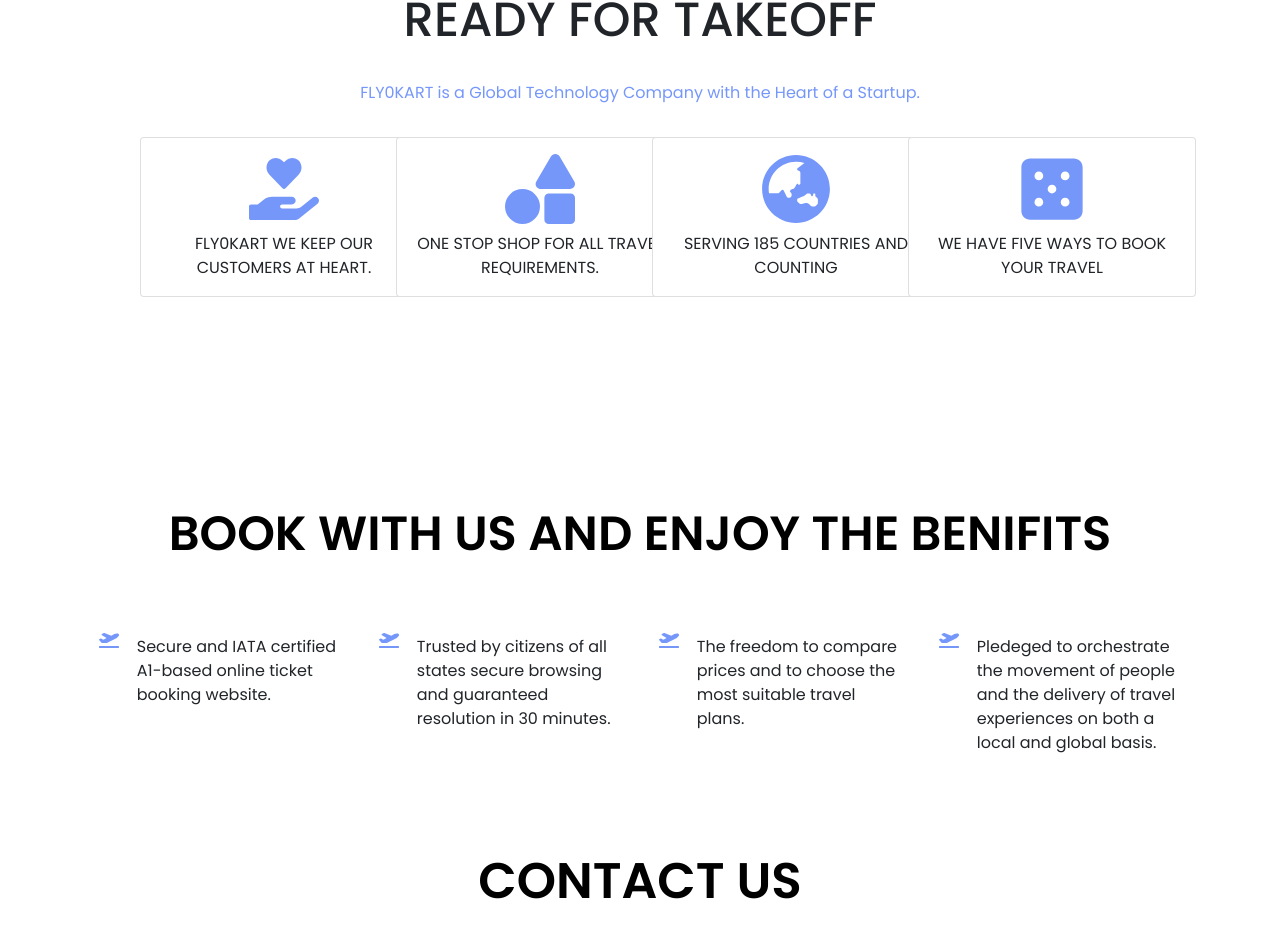
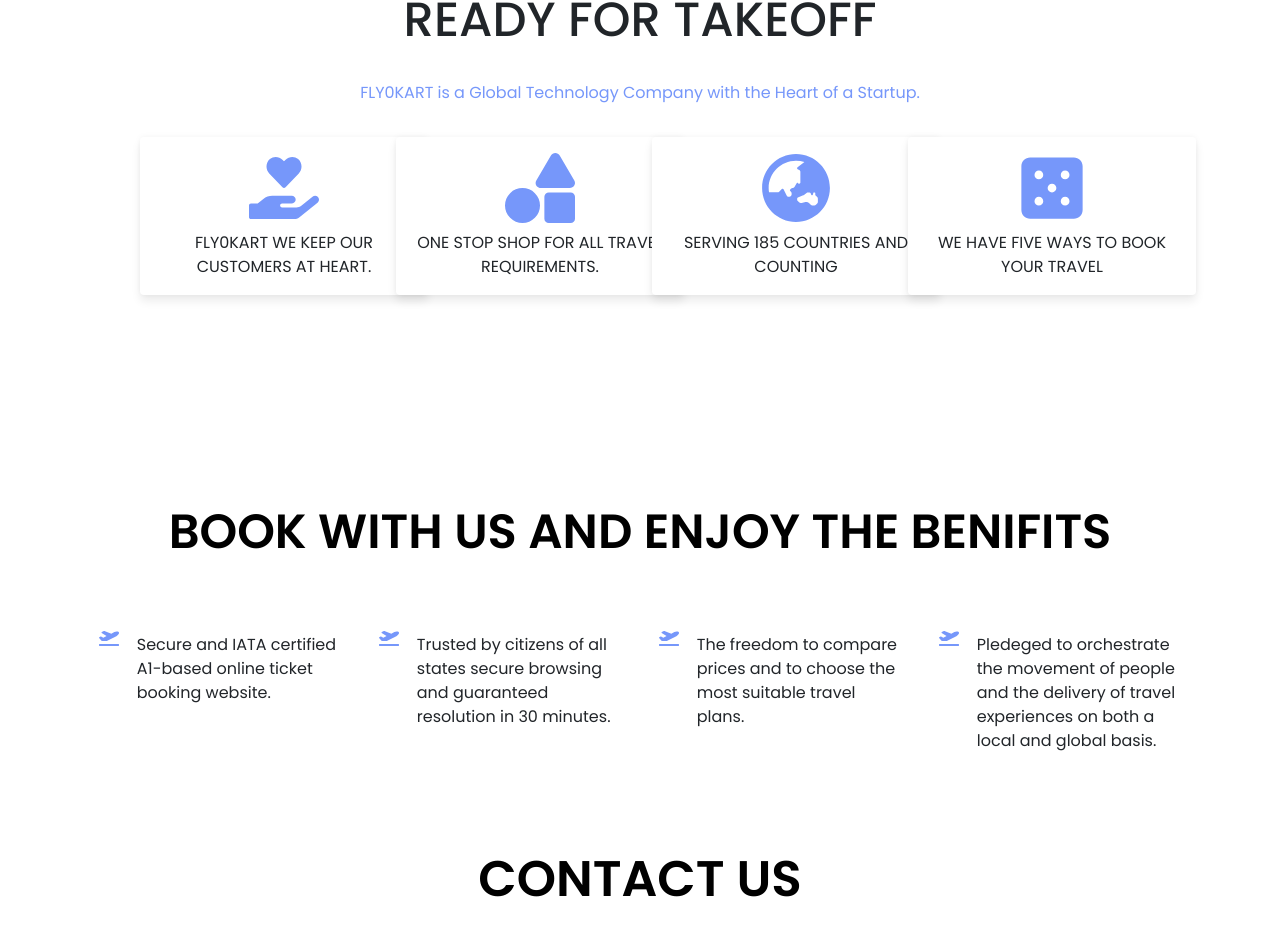
Before and after one commit to Fly0kart-2021/Fly0kart-Website, a React (Create React App) app: page / in a window 1280 px wide. Shown: the part 1379-2313 px from the top of the page. Built offline with nearby package versions, Linux system fonts and the light colour scheme.

Commit message:
Task #36 add hover effect in cards of ready to takeoff

```diff
--- a/src/components/Homepage/Features/Features.js
+++ b/src/components/Homepage/Features/Features.js
@@ -25,9 +25,8 @@
         READY FOR TAKEOFF
       </h1>
       <p
-        className={styles.iconColor}
         data-aos="fade-up"
-        style={{ marginBottom: "2rem" }}
+        style={{ marginBottom: "2rem", color:"#7697fa" }}
       >
         FLY0KART is a Global Technology Company with the Heart of a Startup.
       </p>
@@ -40,6 +39,7 @@
         <Row>
           <Col xs lg="3">
             <Card
+              className={styles.card}
               style={{ width: "18rem", margin: "0 0 1rem 0 " }}
               data-aos="fade-right"
             >
@@ -53,6 +53,7 @@
           </Col>
           <Col xs lg="3">
             <Card
+              className={styles.card}
               style={{ width: "18rem", margin: "0 0 1rem 0 " }}
               data-aos="fade-right"
               data-aos-delay="150"
@@ -69,6 +70,7 @@
           </Col>
           <Col xs lg="3">
             <Card
+              className={styles.card}
               style={{ width: "18rem", margin: "0 0 1rem 0 " }}
               data-aos="fade-right"
               data-aos-delay="250"
@@ -83,6 +85,7 @@
           </Col>
           <Col xs lg="2">
             <Card
+              className={styles.card}
               style={{ width: "18rem", margin: "0 0 1rem 0 " }}
               data-aos="fade-right"
               data-aos-delay="350"
--- a/src/components/Homepage/Features/features.module.css
+++ b/src/components/Homepage/Features/features.module.css
@@ -24,3 +24,17 @@
 }
 @media screen and (max-width: 360px) {
 }
+.card {
+  transform: scale(1.03);
+  box-shadow: 0 6px 10px rgba(0,0,0,.08), 0 0 6px rgba(0,0,0,.05);
+  border: none;
+}
+.card:hover{
+  border-radius: 4px;
+  background:#7697fa;
+  transition: .3s transform cubic-bezier(.155,1.105,.295,1.12),.3s box-shadow,.3s -webkit-transform cubic-bezier(.155,1.105,.295,1.12);
+  color: azure;
+}
+.iconColor:hover {
+  color: #fff;
+}
```
